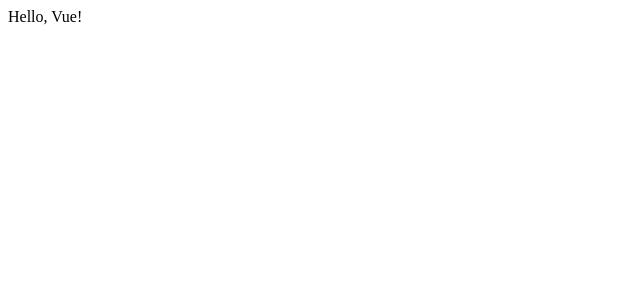
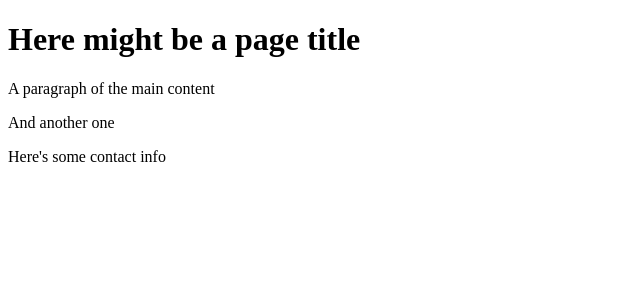
Before and after one commit to janemallinger/Vue-Js, a Vue app: page / in a window 1280 px wide. Shown: the top 300 px of the page, without its empty margins (0-640 px from the left). Built offline with nearby package versions, Linux system fonts and the light colour scheme.

Commit message:
named slots

```diff
--- a/src/App.vue
+++ b/src/App.vue
@@ -1,7 +1,29 @@
 <template>
-  <div>Hello, Vue!</div>
+  <BaseLayout>
+
+    <template #header>
+      <h1>Here might be a page title</h1>
+    </template>
+
+    <template #main>
+      <p>
+        A paragraph of the main content
+      </p>
+      <p>
+        And another one
+      </p>
+    </template>
+
+    <template #footer>
+      <p>Here's some contact info</p>
+    </template>
+  </BaseLayout>
 </template>
 
-<script setup></script>
+<script setup>
 
-<style lang="scss" scoped></style>
+import BaseLayout from './BaseLayout.vue';
+
+</script>
+
+<style scoped></style>
--- /dev/null
+++ b/src/BaseLayout.vue
@@ -0,0 +1,24 @@
+<template>
+    <div>
+        <header>
+            <!-- We want header content here -->
+             <slot name="header"></slot>
+        </header>
+        <main>
+            <!-- We want main content here -->
+            <slot name="main"></slot>
+        </main>
+        <footer>
+            <!-- We want footer content here -->
+            <slot name="footer"></slot>
+        </footer>
+    </div>
+</template>
+
+<script setup>
+
+</script>
+
+<style scoped>
+
+</style>
```
